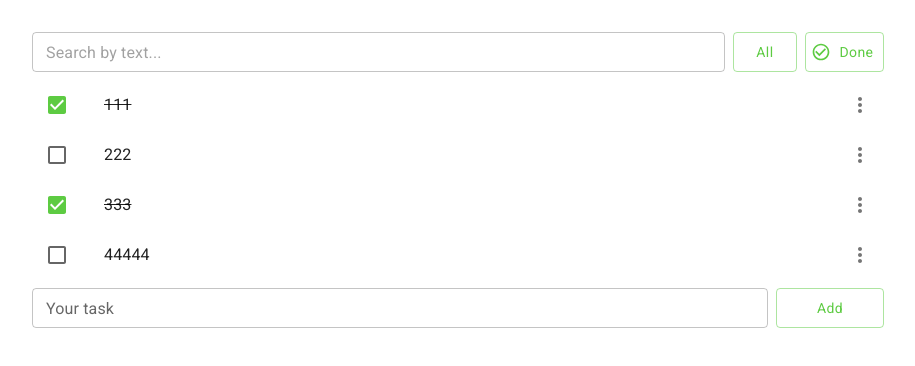
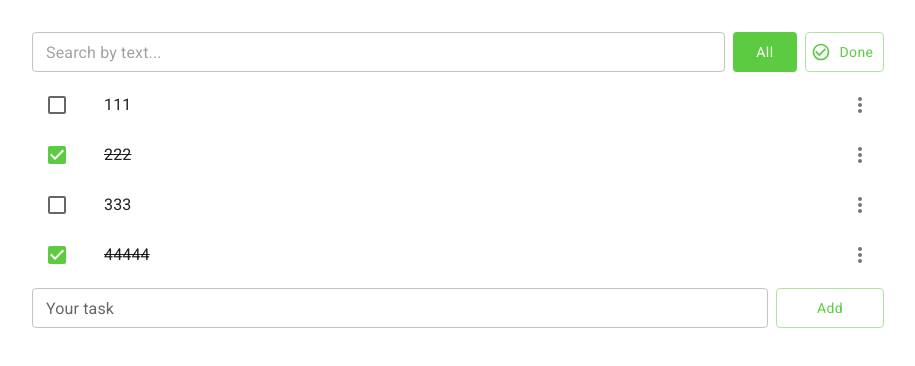
Before and after one commit to khadai/test-task-todo, a React (Create React App) app: page / in a window 1280 px wide. Shown: the top 366 px of the page, without its empty margins (182-1097 px from the left). Built offline with nearby package versions, Linux system fonts and the light colour scheme.

Commit message:
Added filters

```diff
--- a/src/components/AddListItem.tsx
+++ b/src/components/AddListItem.tsx
@@ -1,7 +1,7 @@
 import React from 'react';
 import styled from 'styled-components';
 import { Controller, useForm } from 'react-hook-form';
-import { Box, Button, FormControl, Stack, TextField } from '@mui/material';
+import { Button, FormControl, Stack, TextField } from '@mui/material';
 import { useDispatch } from 'react-redux';
 import { addToDoItem } from '../redux/slice';
 
--- a/src/components/ToDoListItem.tsx
+++ b/src/components/ToDoListItem.tsx
@@ -27,6 +27,12 @@ const Component = ({ className, title, id, active }: Props) => {
         dispatch(toggleActiveStatus({ id }));
     };
 
+    const handleDialogOpen = () => {
+        if (isHovered) {
+            setOpenDialog(true);
+        }
+    };
+
     return (
         <div className={className}>
             <ListItem
@@ -35,21 +41,18 @@ const Component = ({ className, title, id, active }: Props) => {
                         edge="end"
                         onMouseEnter={() => setIsHovered(true)}
                         onMouseLeave={() => setIsHovered(false)}
+                        onClick={handleDialogOpen}
                     >
-                        {isHovered ? (
-                            <DeleteForeverOutlined color="error" onClick={() => setOpenDialog(true)} />
-                        ) : (
-                            <MoreVertRounded />
-                        )}
+                        {isHovered ? <DeleteForeverOutlined color="error" /> : <MoreVertRounded />}
                     </IconButton>
                 }
                 disablePadding
             >
                 <ListItemButton role={undefined} onClick={handleCheckbox} dense>
                     <ListItemIcon>
-                        <Checkbox edge="start" checked={active} disableRipple />
+                        <Checkbox edge="start" checked={!active} disableRipple />
                     </ListItemIcon>
-                    <ListItemText primary={<Typography className={active ? 'done-task' : ''}>{title}</Typography>} />
+                    <ListItemText primary={<Typography className={active ? '' : 'done-task'}>{title}</Typography>} />
                 </ListItemButton>
             </ListItem>
             <DeleteDialog open={openDialog} onClose={handleClose} taskId={id} />
--- a/src/layouts/ToDoList.tsx
+++ b/src/layouts/ToDoList.tsx
@@ -2,9 +2,10 @@ import React from 'react';
 import styled from 'styled-components';
 import { Button, Container, List, Stack } from '@mui/material';
 import { AddListItem, SearchField, ToDoListItem } from '../components';
-import { useSelector } from 'react-redux';
+import { useDispatch, useSelector } from 'react-redux';
 import { Task } from '../types/Task';
 import { CheckCircleOutline } from '@mui/icons-material';
+import { setFilter } from '../redux/slice';
 
 interface Props {
     className?: string;
@@ -12,18 +13,37 @@ interface Props {
 
 const Component = ({ className }: Props) => {
     const list = useSelector((state: any) => state.todo.toDoList);
+    const filter = useSelector((state: any) => state.todo.filter);
+    const dispatch = useDispatch();
+
+    const filteredList: Task[] = list.filter((item: Task) => !item.active);
 
     return (
         <Container maxWidth="md" className={className}>
             <Stack direction="row" spacing={1}>
                 <SearchField />
-                <Button variant="outlined">All</Button>
-                <Button variant="outlined" startIcon={<CheckCircleOutline fontSize="small" />}>
+                <Button
+                    variant={filter === 'all' ? 'contained' : 'outlined'}
+                    disableElevation
+                    onClick={() => {
+                        dispatch(setFilter({ filter: 'all' }));
+                    }}
+                >
+                    All
+                </Button>
+                <Button
+                    variant={filter === 'done' ? 'contained' : 'outlined'}
+                    disableElevation
+                    onClick={() => {
+                        dispatch(setFilter({ filter: 'done' }));
+                    }}
+                    startIcon={<CheckCircleOutline fontSize="small" />}
+                >
                     Done
                 </Button>
             </Stack>
             <List>
-                {list.map((item: Task) => (
+                {(filter === 'all' ? list : filteredList).map((item: Task) => (
                     <ToDoListItem key={item.id} title={item.title} id={item.id} active={item.active} />
                 ))}
             </List>
--- a/src/redux/slice.ts
+++ b/src/redux/slice.ts
@@ -3,6 +3,7 @@ import { Task } from '../types/Task';
 
 interface State {
     toDoList: Task[];
+    filter: 'all' | 'done';
 }
 
 const initialState: State = {
@@ -12,6 +13,7 @@ const initialState: State = {
         { title: '333', active: true, id: '3' },
         { title: '44444', active: false, id: '4' },
     ],
+    filter: 'all',
 };
 //TODO: fix this ts-ignore, add unique ID
 // @ts-ignore
@@ -68,9 +70,15 @@ const todoSlice = createSlice({
                 ...initialState,
             };
         },
+        setFilter: (state, action: PayloadAction<{ filter: 'all' | 'done' }>) => {
+            return {
+                ...state,
+                filter: action.payload.filter,
+            };
+        },
     },
 });
 
-export const { resetState, addToDoItem, removeToDoItem, resetList, toggleActiveStatus } = todoSlice.actions;
+export const { resetState, addToDoItem, removeToDoItem, resetList, toggleActiveStatus, setFilter } = todoSlice.actions;
 
 export default todoSlice.reducer;
--- a/src/theme.ts
+++ b/src/theme.ts
@@ -24,6 +24,9 @@ theme.components = {
                     color: theme.palette.common.white,
                 },
             },
+            contained: {
+                color: theme.palette.common.white,
+            },
         },
     },
 };
```
